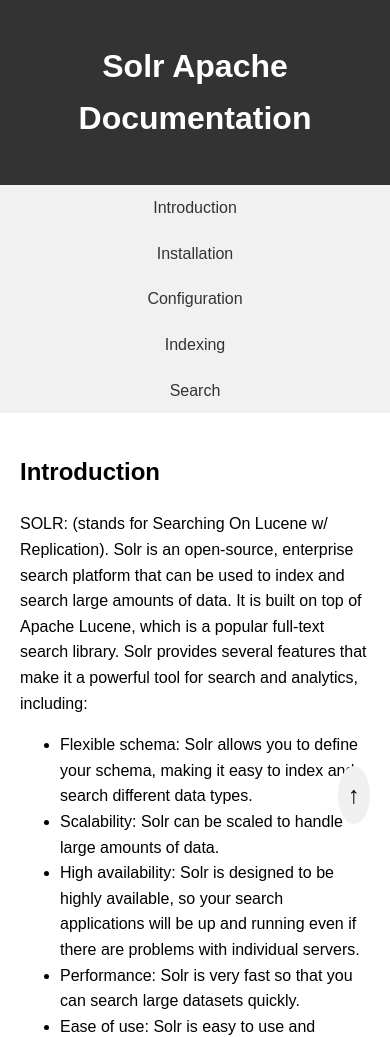
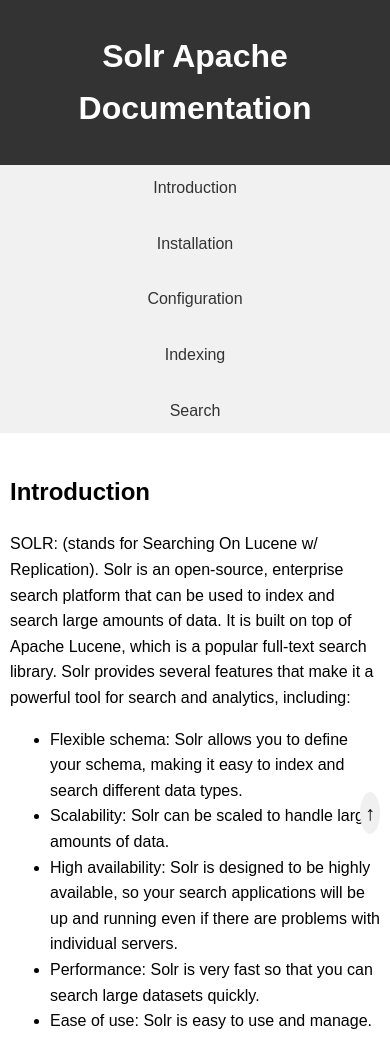
Before and after one commit to karandesai2005/solr_Apache, a plain HTML site: page index.html in a window 390 px wide. Shown: the top 1037 px of the page. Drawn offline with Linux system fonts and the light colour scheme.

Commit message:
adding responsiveness

```diff
--- a/index.html
+++ b/index.html
@@ -68,11 +68,31 @@
   text-decoration: none;
   border-radius: 50%;
 }
-
 .top-arrow:hover {
   background-color: #cccccc;
 }
+ /* Responsive styles */
+    @media screen and (max-width: 768px) {
+      header {
+        padding: 10px;
+      }
 
+      nav ul li {
+        display: block;
+        margin-bottom: 10px;
+      }
+
+      main {
+        padding: 10px;
+      }
+
+      .top-arrow {
+        bottom: 10px;
+        right: 10px;
+        font-size: 20px;
+        padding: 5px;
+      }
+    }
   </style>
 </head>
 <body>
```
